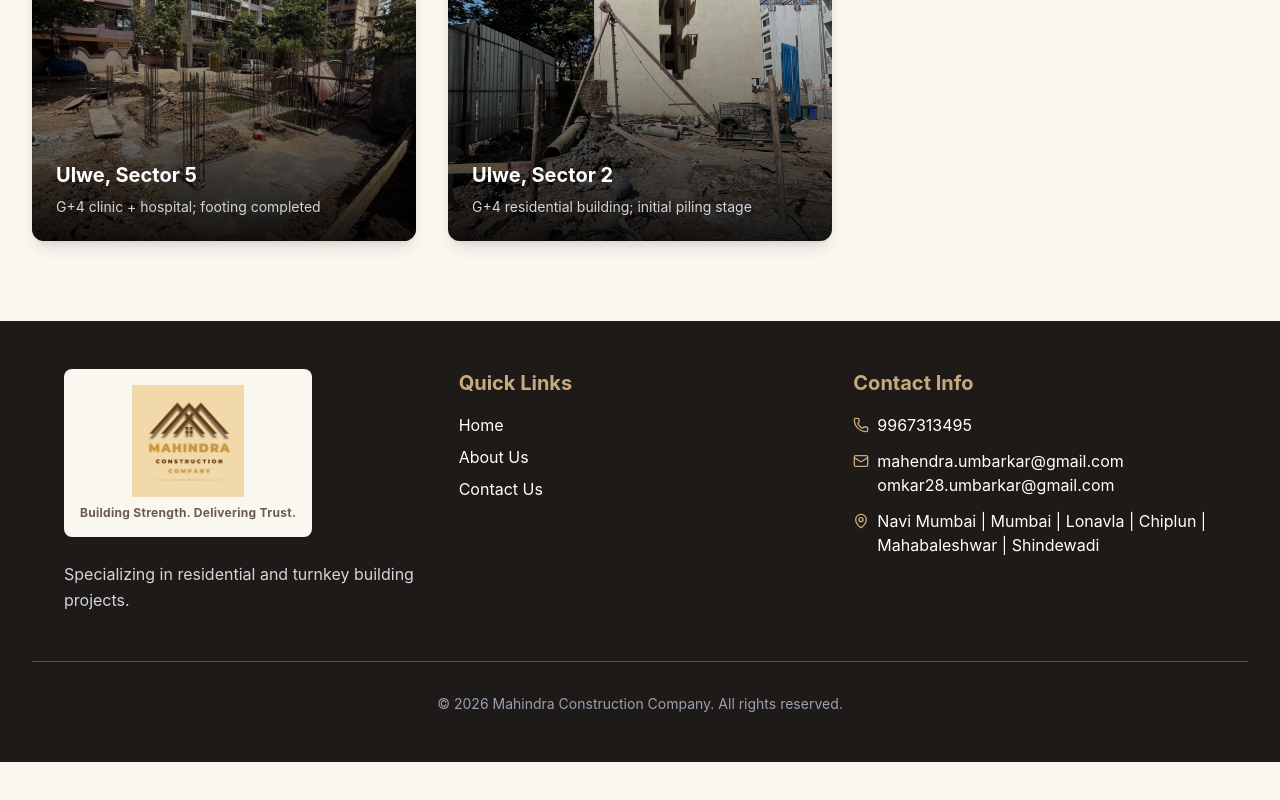
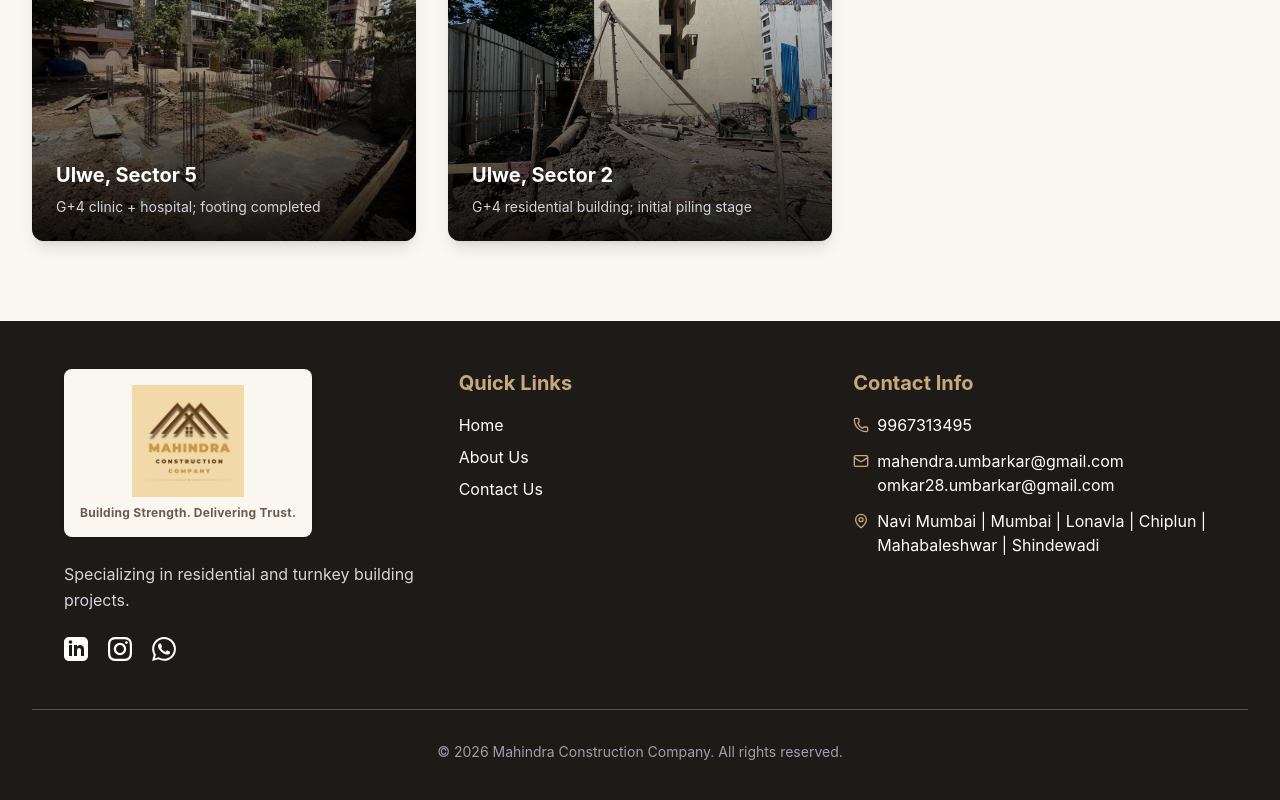
Before and after one commit to apcodes04/mcc-website, a React (Vite) app: page / in a window 1280 px wide. Shown: the part 3009-3809 px from the top of the page. Before the commit the page ends 3771 px from the top, so only its background shows below. Built offline with nearby package versions, Linux system fonts and the light colour scheme.

Commit message:
Add LinkedIn, Instagram, and WhatsApp social links to footer

```diff
--- a/src/desktop/DesktopApp.jsx
+++ b/src/desktop/DesktopApp.jsx
@@ -50,6 +50,23 @@
               <p className="text-[#6B5B4E] text-xs font-bold text-center mt-2 tracking-wide">Building Strength. Delivering Trust.</p>
             </div>
             <p className="text-gray-300 leading-relaxed">Specializing in residential and turnkey building projects.</p>
+            <div className="flex gap-5 mt-6">
+              <a href="https://www.linkedin.com/company/mahindra-construction-company/" target="_blank" rel="noreferrer" className="text-white hover:text-[#C8A97E] transition-colors">
+                <svg viewBox="0 0 24 24" fill="currentColor" width="24" height="24">
+                  <path d="M19 0h-14c-2.761 0-5 2.239-5 5v14c0 2.761 2.239 5 5 5h14c2.762 0 5-2.239 5-5v-14c0-2.761-2.238-5-5-5zm-11 19h-3v-11h3v11zm-1.5-12.268c-.966 0-1.75-.79-1.75-1.764s.784-1.764 1.75-1.764 1.75.79 1.75 1.764-.783 1.764-1.75 1.764zm13.5 12.268h-3v-5.604c0-3.368-4-3.113-4 0v5.604h-3v-11h3v1.765c1.396-2.586 7-2.777 7 2.476v6.759z"/>
+                </svg>
+              </a>
+              <a href="https://www.instagram.com/mahindraconstructioncompany" target="_blank" rel="noreferrer" className="text-white hover:text-[#C8A97E] transition-colors">
+                <svg viewBox="0 0 24 24" fill="currentColor" width="24" height="24">
+                  <path d="M12 2.163c3.204 0 3.584.012 4.85.07 3.252.148 4.771 1.691 4.919 4.919.058 1.265.069 1.645.069 4.849 0 3.205-.012 3.584-.069 4.849-.149 3.225-1.664 4.771-4.919 4.919-1.266.058-1.644.07-4.85.07-3.204 0-3.584-.012-4.849-.07-3.26-.149-4.771-1.699-4.919-4.92-.058-1.265-.07-1.644-.07-4.849 0-3.204.013-3.583.07-4.849.149-3.227 1.664-4.771 4.919-4.919 1.266-.057 1.645-.069 4.849-.069zm0-2.163c-3.259 0-3.667.014-4.947.072-4.358.2-6.78 2.618-6.98 6.98-.059 1.281-.073 1.689-.073 4.948 0 3.259.014 3.668.072 4.948.2 4.358 2.618 6.78 6.98 6.98 1.281.058 1.689.072 4.948.072 3.259 0 3.668-.014 4.948-.072 4.354-.2 6.782-2.618 6.979-6.98.059-1.28.073-1.689.073-4.948 0-3.259-.014-3.667-.072-4.947-.196-4.354-2.617-6.78-6.979-6.98-1.281-.059-1.69-.073-4.949-.073zm0 5.838c-3.403 0-6.162 2.759-6.162 6.162s2.759 6.163 6.162 6.163 6.162-2.759 6.162-6.163c0-3.403-2.759-6.162-6.162-6.162zm0 10.162c-2.209 0-4-1.79-4-4 0-2.209 1.791-4 4-4s4 1.791 4 4c0 2.21-1.791 4-4 4zm6.406-11.845c-.796 0-1.441.645-1.441 1.44s.645 1.44 1.441 1.44c.795 0 1.439-.645 1.439-1.44s-.644-1.44-1.439-1.44z"/>
+                </svg>
+              </a>
+              <a href="https://wa.me/919967313495" target="_blank" rel="noreferrer" className="text-white hover:text-[#C8A97E] transition-colors">
+                <svg viewBox="0 0 24 24" fill="currentColor" width="24" height="24">
+                  <path d="M17.472 14.382c-.297-.149-1.758-.867-2.03-.967-.273-.099-.471-.148-.67.15-.197.297-.767.966-.94 1.164-.173.199-.347.223-.644.075-.297-.15-1.255-.463-2.39-1.475-.883-.788-1.48-1.761-1.653-2.059-.173-.297-.018-.458.13-.606.134-.133.298-.347.446-.52.149-.174.198-.298.298-.497.099-.198.05-.371-.025-.52-.075-.149-.669-1.612-.916-2.207-.242-.579-.487-.5-.669-.51-.173-.008-.371-.01-.57-.01-.198 0-.52.074-.792.372-.272.297-1.04 1.016-1.04 2.479 0 1.462 1.065 2.875 1.213 3.074.149.198 2.096 3.2 5.077 4.487.709.306 1.262.489 1.694.625.712.227 1.36.195 1.871.118.571-.085 1.758-.719 2.006-1.413.248-.694.248-1.289.173-1.413-.074-.124-.272-.198-.57-.347m-5.421 7.403h-.004a9.87 9.87 0 01-5.031-1.378l-.361-.214-3.741.982.998-3.648-.235-.374a9.86 9.86 0 01-1.51-5.26c.001-5.45 4.436-9.884 9.888-9.884 2.64 0 5.122 1.03 6.988 2.898a9.825 9.825 0 012.893 6.994c-.003 5.45-4.437 9.884-9.885 9.884m8.413-18.297A11.815 11.815 0 0012.05 0C5.495 0 .16 5.335.157 11.892c0 2.096.547 4.142 1.588 5.945L.057 24l6.305-1.654a11.882 11.882 0 005.683 1.448h.005c6.554 0 11.89-5.335 11.893-11.893a11.821 11.821 0 00-3.48-8.413z"/>
+                </svg>
+              </a>
+            </div>
           </div>
           <div>
             <h3 className="text-xl font-bold mb-4 text-[#C8A97E]">Quick Links</h3>
--- a/src/mobile/MobileApp.jsx
+++ b/src/mobile/MobileApp.jsx
@@ -69,10 +69,28 @@
           </p>
         </div>
 
-        <div className="flex justify-center gap-6 text-[#C8A97E] font-semibold mb-6">
+        <div className="flex justify-center gap-6 text-[#C8A97E] font-semibold mb-8">
           <Link to="/">Home</Link>
           <Link to="/about">About</Link>
           <Link to="/contact">Contact</Link>
+        </div>
+
+        <div className="flex justify-center gap-6 mb-8">
+          <a href="https://www.linkedin.com/company/mahindra-construction-company/" target="_blank" rel="noreferrer" className="text-white hover:text-[#C8A97E] transition-colors">
+            <svg viewBox="0 0 24 24" fill="currentColor" width="28" height="28">
+              <path d="M19 0h-14c-2.761 0-5 2.239-5 5v14c0 2.761 2.239 5 5 5h14c2.762 0 5-2.239 5-5v-14c0-2.761-2.238-5-5-5zm-11 19h-3v-11h3v11zm-1.5-12.268c-.966 0-1.75-.79-1.75-1.764s.784-1.764 1.75-1.764 1.75.79 1.75 1.764-.783 1.764-1.75 1.764zm13.5 12.268h-3v-5.604c0-3.368-4-3.113-4 0v5.604h-3v-11h3v1.765c1.396-2.586 7-2.777 7 2.476v6.759z"/>
+            </svg>
+          </a>
+          <a href="https://www.instagram.com/mahindraconstructioncompany" target="_blank" rel="noreferrer" className="text-white hover:text-[#C8A97E] transition-colors">
+            <svg viewBox="0 0 24 24" fill="currentColor" width="28" height="28">
+              <path d="M12 2.163c3.204 0 3.584.012 4.85.07 3.252.148 4.771 1.691 4.919 4.919.058 1.265.069 1.645.069 4.849 0 3.205-.012 3.584-.069 4.849-.149 3.225-1.664 4.771-4.919 4.919-1.266.058-1.644.07-4.85.07-3.204 0-3.584-.012-4.849-.07-3.26-.149-4.771-1.699-4.919-4.92-.058-1.265-.07-1.644-.07-4.849 0-3.204.013-3.583.07-4.849.149-3.227 1.664-4.771 4.919-4.919 1.266-.057 1.645-.069 4.849-.069zm0-2.163c-3.259 0-3.667.014-4.947.072-4.358.2-6.78 2.618-6.98 6.98-.059 1.281-.073 1.689-.073 4.948 0 3.259.014 3.668.072 4.948.2 4.358 2.618 6.78 6.98 6.98 1.281.058 1.689.072 4.948.072 3.259 0 3.668-.014 4.948-.072 4.354-.2 6.782-2.618 6.979-6.98.059-1.28.073-1.689.073-4.948 0-3.259-.014-3.667-.072-4.947-.196-4.354-2.617-6.78-6.979-6.98-1.281-.059-1.69-.073-4.949-.073zm0 5.838c-3.403 0-6.162 2.759-6.162 6.162s2.759 6.163 6.162 6.163 6.162-2.759 6.162-6.163c0-3.403-2.759-6.162-6.162-6.162zm0 10.162c-2.209 0-4-1.79-4-4 0-2.209 1.791-4 4-4s4 1.791 4 4c0 2.21-1.791 4-4 4zm6.406-11.845c-.796 0-1.441.645-1.441 1.44s.645 1.44 1.441 1.44c.795 0 1.439-.645 1.439-1.44s-.644-1.44-1.439-1.44z"/>
+            </svg>
+          </a>
+          <a href="https://wa.me/919967313495" target="_blank" rel="noreferrer" className="text-white hover:text-[#C8A97E] transition-colors">
+            <svg viewBox="0 0 24 24" fill="currentColor" width="28" height="28">
+              <path d="M17.472 14.382c-.297-.149-1.758-.867-2.03-.967-.273-.099-.471-.148-.67.15-.197.297-.767.966-.94 1.164-.173.199-.347.223-.644.075-.297-.15-1.255-.463-2.39-1.475-.883-.788-1.48-1.761-1.653-2.059-.173-.297-.018-.458.13-.606.134-.133.298-.347.446-.52.149-.174.198-.298.298-.497.099-.198.05-.371-.025-.52-.075-.149-.669-1.612-.916-2.207-.242-.579-.487-.5-.669-.51-.173-.008-.371-.01-.57-.01-.198 0-.52.074-.792.372-.272.297-1.04 1.016-1.04 2.479 0 1.462 1.065 2.875 1.213 3.074.149.198 2.096 3.2 5.077 4.487.709.306 1.262.489 1.694.625.712.227 1.36.195 1.871.118.571-.085 1.758-.719 2.006-1.413.248-.694.248-1.289.173-1.413-.074-.124-.272-.198-.57-.347m-5.421 7.403h-.004a9.87 9.87 0 01-5.031-1.378l-.361-.214-3.741.982.998-3.648-.235-.374a9.86 9.86 0 01-1.51-5.26c.001-5.45 4.436-9.884 9.888-9.884 2.64 0 5.122 1.03 6.988 2.898a9.825 9.825 0 012.893 6.994c-.003 5.45-4.437 9.884-9.885 9.884m8.413-18.297A11.815 11.815 0 0012.05 0C5.495 0 .16 5.335.157 11.892c0 2.096.547 4.142 1.588 5.945L.057 24l6.305-1.654a11.882 11.882 0 005.683 1.448h.005c6.554 0 11.89-5.335 11.893-11.893a11.821 11.821 0 00-3.48-8.413z"/>
+            </svg>
+          </a>
         </div>
 
         <div className="pt-6 border-t border-gray-600 text-xs text-gray-400">
```
